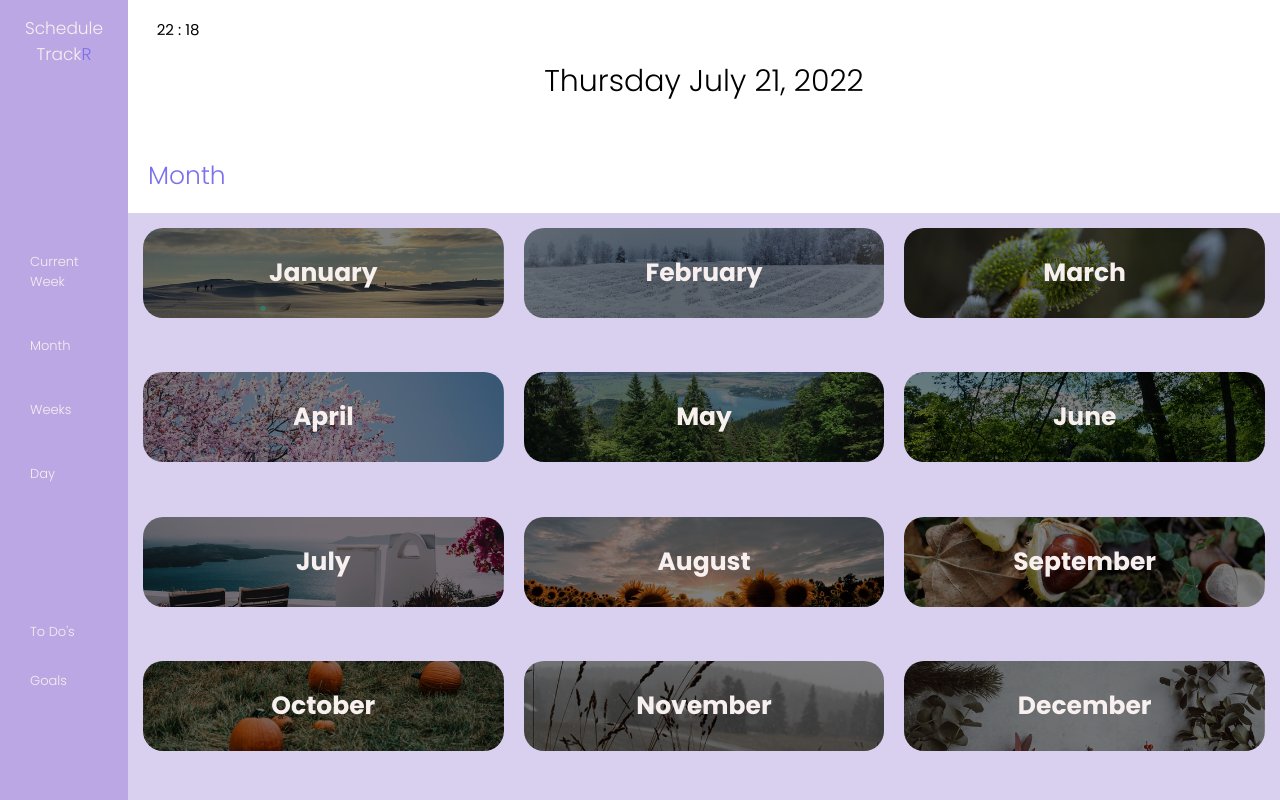
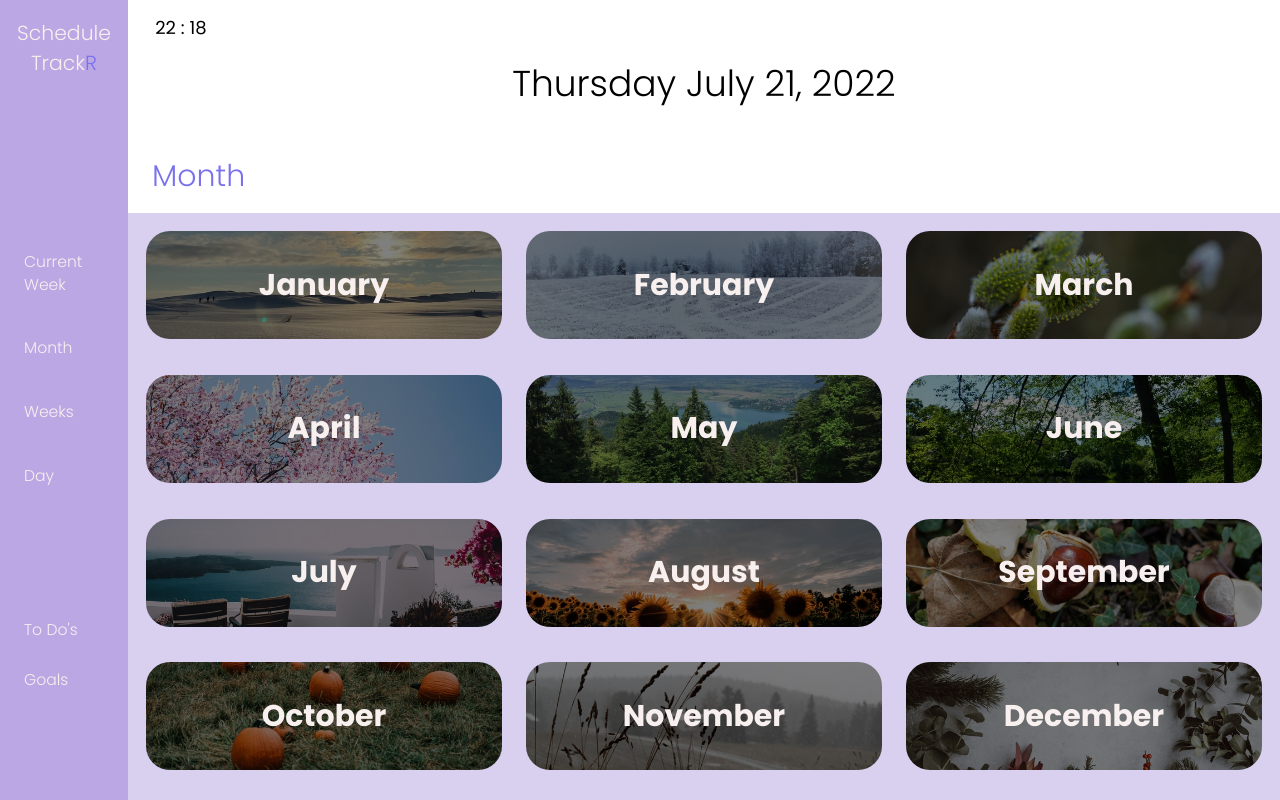
Before and after one commit to David-Henery4/Schedule-TrackR, a React (Create React App) app: page / in a window 1280 px wide. Built offline with nearby package versions, Linux system fonts and the light colour scheme.

Commit message:
responsive rems

```diff
--- a/src/sass/abstracts/_mixins.scss
+++ b/src/sass/abstracts/_mixins.scss
@@ -1,9 +1,20 @@
 // MEDIA QUERY MIXINS
 
 @mixin respond ($breakpoint) {
+
+    @if $breakpoint == xldesktop{
+        @media (min-width: 78.12em){
+            @content
+        }
+    }
     @if $breakpoint == desktop{
         @media (min-width: 60.62em) {
             @content
         }
     }
+    @if $breakpoint == tablet{
+        @media (min-width:43.75em) {
+            @content
+        }
+    }
 }
--- a/src/sass/base/_typography.scss
+++ b/src/sass/base/_typography.scss
@@ -1,6 +1,12 @@
 html{
     font-size: 62.5%; // default 10px = 1rem
     font-family: $font-family-main;
+    @include respond (tablet){
+        font-size: 68.75%;
+    }
+    @include respond (xldesktop){
+        font-size: 75%;
+    }
 }
 
 input{
--- a/src/sass/components/_navbarDesk.scss
+++ b/src/sass/components/_navbarDesk.scss
@@ -11,7 +11,7 @@
     &-content{
         width: 100%;
         height: 100%;
-        padding: 1.5rem;
+        padding: 1.5rem .5rem;
         display: grid;
         grid-template-rows: repeat(12, 1fr);
         color: $font-white;
```
